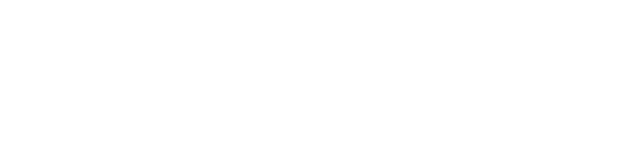
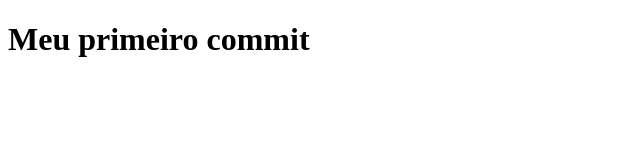
Before and after one commit to Pedrmartiins/EngSoft, a plain HTML site: page index.html in a window 1280 px wide. Shown: the whole page, without its empty margins (0-640 px from the left). Drawn offline with Linux system fonts and the light colour scheme.

Commit message:
meu segundo commit

```diff
--- a/index.html
+++ b/index.html
@@ -3,9 +3,10 @@
 <head>
     <meta charset="UTF-8">
     <meta name="viewport" content="width=device-width, initial-scale=1.0">
-    <title>Document</title>
+    <title></title>
 </head>
 <body>
+    <h1>Meu primeiro commit</h1>
 
 </body>
 </html>
```
